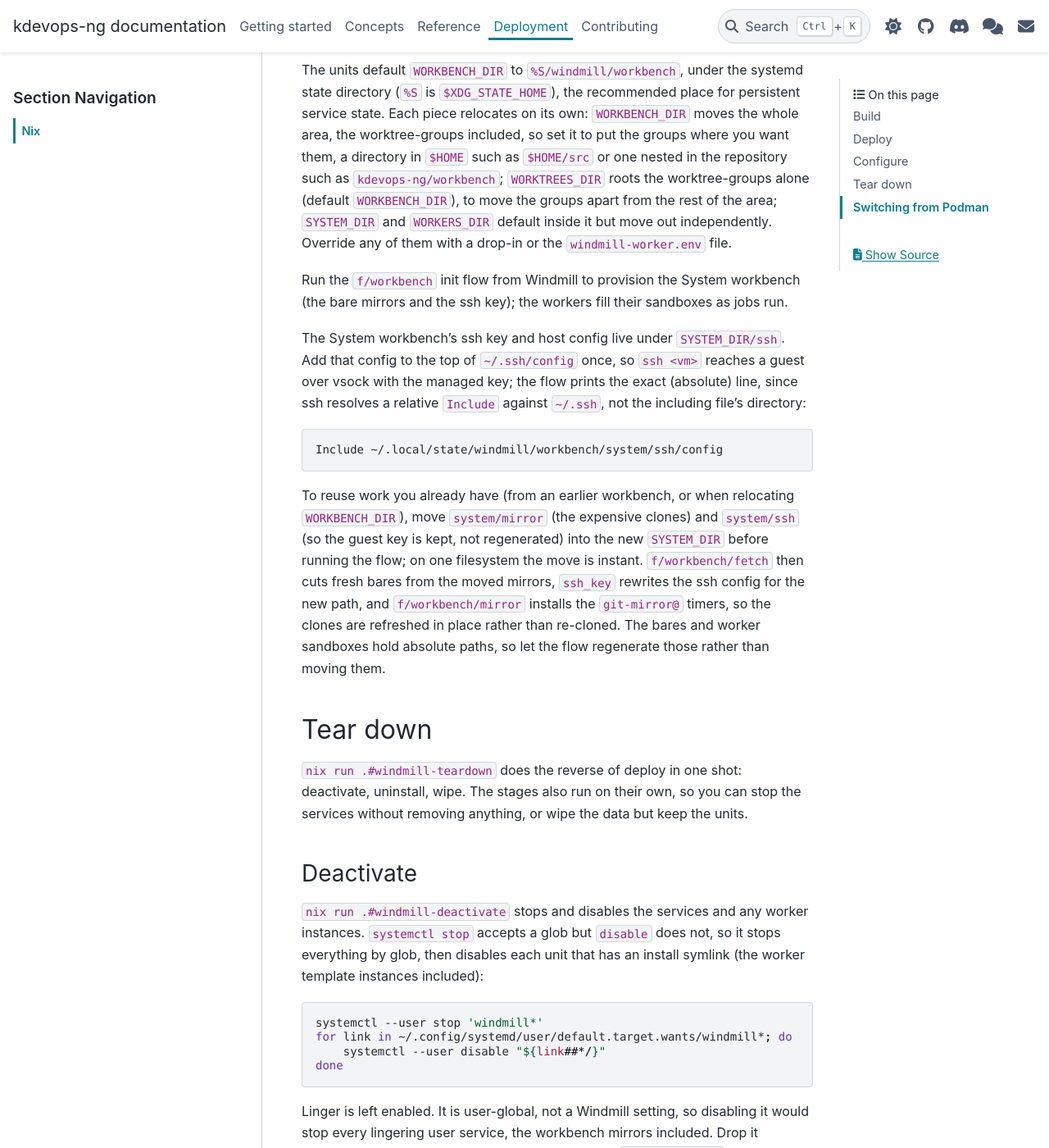
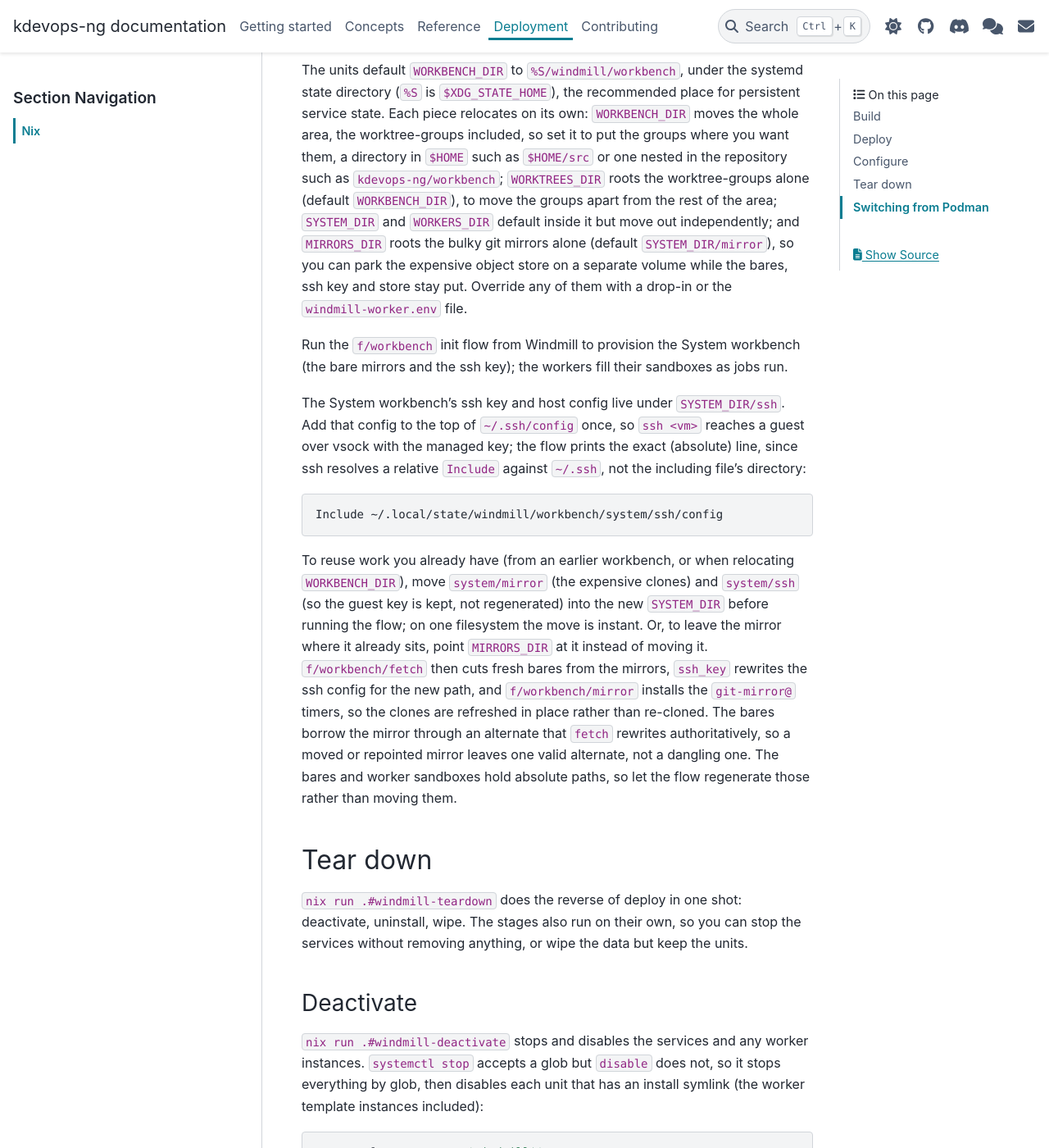
Before and after one commit to dagomez137/kdevops-ng, a Sphinx documentation site: the page built from docs/deployment/nix.rst, in a window 1280 px wide and 1400 px high, scrolled down 6721 px. Shown: the whole window at 82% size. Built offline with Sphinx 7.4.7 and the PyData theme 0.15.4, drawn with Linux system fonts in a browser that asks for light colours; some of the changed text lies outside the part shown.

Commit message:
workbench: make the git mirror relocatable via MIRRORS_DIR
The merged git mirror is the bulky, expensive piece of the System
workbench, the shared kernel object store every bare borrows from, so it
is the natural thing to keep on a separate volume. Yet it was the only
build-area path with no env of its own, and its location was wired
inconsistently: the mirror step took a mirror_dir input while fetch
ignored it and hardcoded SYSTEM_DIR/mirror, so the two could silently
disagree on where the bares' alternates and mirror remotes point.

Add MIRRORS_DIR as a first-class relocatable path and make it the single,
global control. A new mirrors_dir() reader returns it or defaults to
SYSTEM_DIR/mirror, so the mirror tracks the System workbench on a move
unless pointed elsewhere. Both fetch and mirror resolve the location from
that one reader and the per-run mirror_dir input is dropped, so there is
no second knob that could disagree with the env. The worker unit leaves
MIRRORS_DIR unset so it tracks SYSTEM_DIR, and adds it to WHITELIST_ENVS
so a drop-in can relocate just the mirror.

Make the bare's alternates authoritative rather than append-only: it is
rewritten to exactly the merged mirror's objects dir, dropping any stale
entry. Each bare borrows exactly one mirror, so moving the mirror and
re-running fetch leaves one valid alternate instead of a dangling one git
would warn on. ADR-0008, the glossary, CONTEXT.md, and the nix deployment
notes name the new variable and the relocation procedure.

Generated-by: Claude AI
Signed-off-by: Daniel Gomez <da.gomez@kernel.org>

```diff
--- a/docs/deployment/nix.rst
+++ b/docs/deployment/nix.rst
@@ -174,9 +174,10 @@ default, so the stack runs untouched; override any by editing that unit's
 * ``WORKER_GROUP`` (``default``) and ``WORKER_TAGS`` (unset, so the group's own
   tags apply): which jobs the instance pulls. The vm and vm-run instances get
   theirs from install-time drop-ins; see `Workers`_.
-* ``WORKBENCH_DIR``, ``WORKTREES_DIR``, ``SYSTEM_DIR``, ``WORKERS_DIR``,
-  ``VENDOR_DIR``: the build-area paths, each relocatable on its own. See `The
-  workbench`_ for what each roots, how they nest, and their defaults.
+* ``WORKBENCH_DIR``, ``WORKTREES_DIR``, ``SYSTEM_DIR``, ``MIRRORS_DIR``,
+  ``WORKERS_DIR``, ``VENDOR_DIR``: the build-area paths, each relocatable on its
+  own. See `The workbench`_ for what each roots, how they nest, and their
+  defaults.
 * ``NIX_BIN`` (``/nix/var/nix/profiles/default/bin``): the directory holding
   ``nix`` on the worker's PATH. The default suits most hosts; point it at a
   reachable ``bin`` on a NixOS host, whose default profile lives under the
@@ -299,8 +300,10 @@ where you want them, a directory in ``$HOME`` such as ``$HOME/src`` or one
 nested in the repository such as ``kdevops-ng/workbench``; ``WORKTREES_DIR``
 roots the worktree-groups alone (default ``WORKBENCH_DIR``), to move the groups
 apart from the rest of the area; ``SYSTEM_DIR`` and ``WORKERS_DIR`` default
-inside it but move out independently. Override any of them with a drop-in or the
-``windmill-worker.env`` file.
+inside it but move out independently; and ``MIRRORS_DIR`` roots the bulky git
+mirrors alone (default ``SYSTEM_DIR/mirror``), so you can park the expensive
+object store on a separate volume while the bares, ssh key and store stay put.
+Override any of them with a drop-in or the ``windmill-worker.env`` file.
 
 Run the ``f/workbench`` init flow from Windmill to provision the System
 workbench (the bare mirrors and the ssh key); the workers fill their sandboxes
@@ -320,11 +323,15 @@ To reuse work you already have (from an earlier workbench, or when relocating
 ``WORKBENCH_DIR``), move ``system/mirror`` (the expensive clones) and
 ``system/ssh`` (so the guest key is kept, not regenerated) into the new
 ``SYSTEM_DIR`` before running the flow; on one filesystem the move is instant.
-``f/workbench/fetch`` then cuts fresh bares from the moved mirrors, ``ssh_key``
-rewrites the ssh config for the new path, and ``f/workbench/mirror`` installs
-the ``git-mirror@`` timers, so the clones are refreshed in place rather than
-re-cloned. The bares and worker sandboxes hold absolute paths, so let the flow
-regenerate those rather than moving them.
+Or, to leave the mirror where it already sits, point ``MIRRORS_DIR`` at it
+instead of moving it. ``f/workbench/fetch`` then cuts fresh bares from the
+mirrors, ``ssh_key`` rewrites the ssh config for the new path, and
+``f/workbench/mirror`` installs the ``git-mirror@`` timers, so the clones are
+refreshed in place rather than re-cloned. The bares borrow the mirror through an
+alternate that ``fetch`` rewrites authoritatively, so a moved or repointed
+mirror leaves one valid alternate, not a dangling one. The bares and worker
+sandboxes hold absolute paths, so let the flow regenerate those rather than
+moving them.
 
 Tear down
 =========
```
Also changed, not shown: other parts of docs/deployment/nix.rst (+1 -1 lines), CONTEXT.md (+1 -1 lines), docs/adr/0008-build-area-layout.md (+4 -3 lines), docs/concepts/terms.rst (+6 -3 lines), 5 other files.
